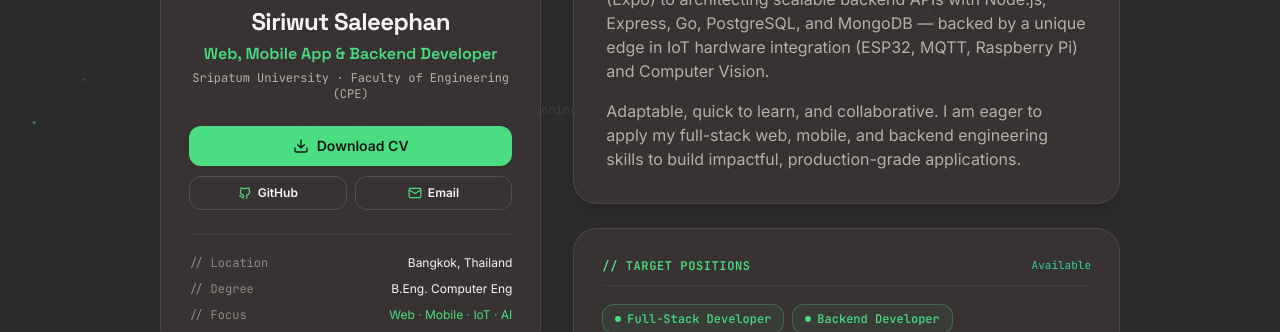
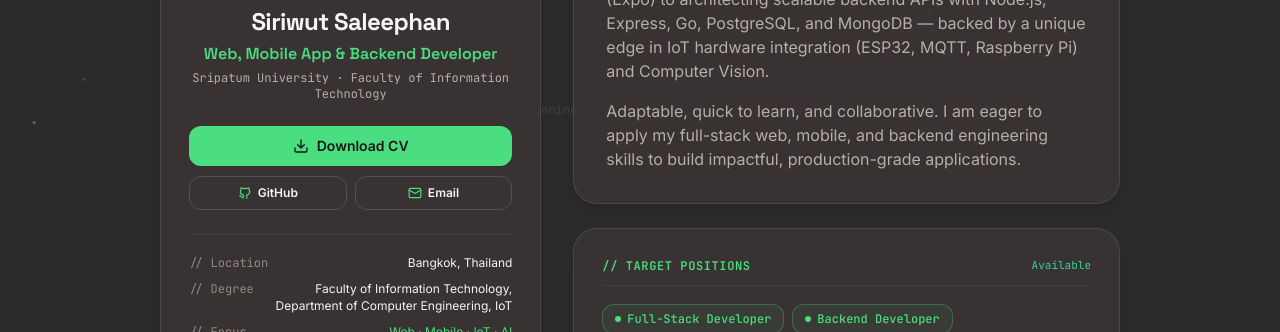
Before and after one commit to V0dka405/Portlio-SIri, a Next.js app: page /about in a window 1280 px wide. Shown: the part 620-952 px from the top of the page. Built offline with nearby package versions, Linux system fonts and the light colour scheme; no server answers.

Commit message:
content: update degree to Faculty of Information Technology, Department of Computer Engineering, IoT

```diff
--- a/components/About.tsx
+++ b/components/About.tsx
@@ -48,7 +48,7 @@ export default function About() {
               </p>
 
               <p className="mt-1 text-xs text-muted font-mono">
-                Sripatum University · Faculty of Engineering (CPE)
+                Sripatum University · Faculty of Information Technology
               </p>
 
               {/* Action Buttons */}
@@ -84,17 +84,19 @@ export default function About() {
 
               {/* Quick Info Specs */}
               <div className="mt-6 pt-5 border-t border-line/40 text-left font-mono text-xs space-y-2.5 text-muted">
-                <div className="flex items-center justify-between">
-                  <span className="text-muted/70">// Location</span>
-                  <span className="text-fg font-sans">Bangkok, Thailand</span>
+                <div className="flex items-center justify-between gap-3">
+                  <span className="text-muted/70 shrink-0">// Location</span>
+                  <span className="text-fg font-sans text-right">Bangkok, Thailand</span>
                 </div>
-                <div className="flex items-center justify-between">
-                  <span className="text-muted/70">// Degree</span>
-                  <span className="text-fg font-sans">B.Eng. Computer Eng</span>
+                <div className="flex items-start justify-between gap-3">
+                  <span className="text-muted/70 shrink-0">// Degree</span>
+                  <span className="text-fg font-sans text-right leading-snug">
+                    Faculty of Information Technology, Department of Computer Engineering, IoT
+                  </span>
                 </div>
-                <div className="flex items-center justify-between">
-                  <span className="text-muted/70">// Focus</span>
-                  <span className="text-accent font-sans">Web · Mobile · IoT · AI</span>
+                <div className="flex items-center justify-between gap-3">
+                  <span className="text-muted/70 shrink-0">// Focus</span>
+                  <span className="text-accent font-sans text-right">Web · Mobile · IoT · AI</span>
                 </div>
               </div>
             </div>
--- a/data/experience.ts
+++ b/data/experience.ts
@@ -38,12 +38,12 @@ export const timeline: TimelineEntry[] = [
     id: 'sripatum-beng',
     kind: 'education',
     role: {
-      en: 'B.Eng. Computer Engineering (CPE)',
-      th: 'วิศวกรรมศาสตรบัณฑิต สาขาวิศวกรรมคอมพิวเตอร์ (CPE)',
+      en: 'Faculty of Information Technology, Department of Computer Engineering, IoT',
+      th: 'คณะเทคโนโลยีสารสนเทศ สาขาวิศวกรรมคอมพิวเตอร์ (IoT)',
     },
     org: {
-      en: 'Faculty of Information Technology, Sripatum University',
-      th: 'คณะเทคโนโลยีสารสนเทศ มหาวิทยาลัยศรีปทุม',
+      en: 'Sripatum University',
+      th: 'มหาวิทยาลัยศรีปทุม',
     },
     period: { en: '2023 – 2027', th: '2023 – 2027' },
     points: {
```
